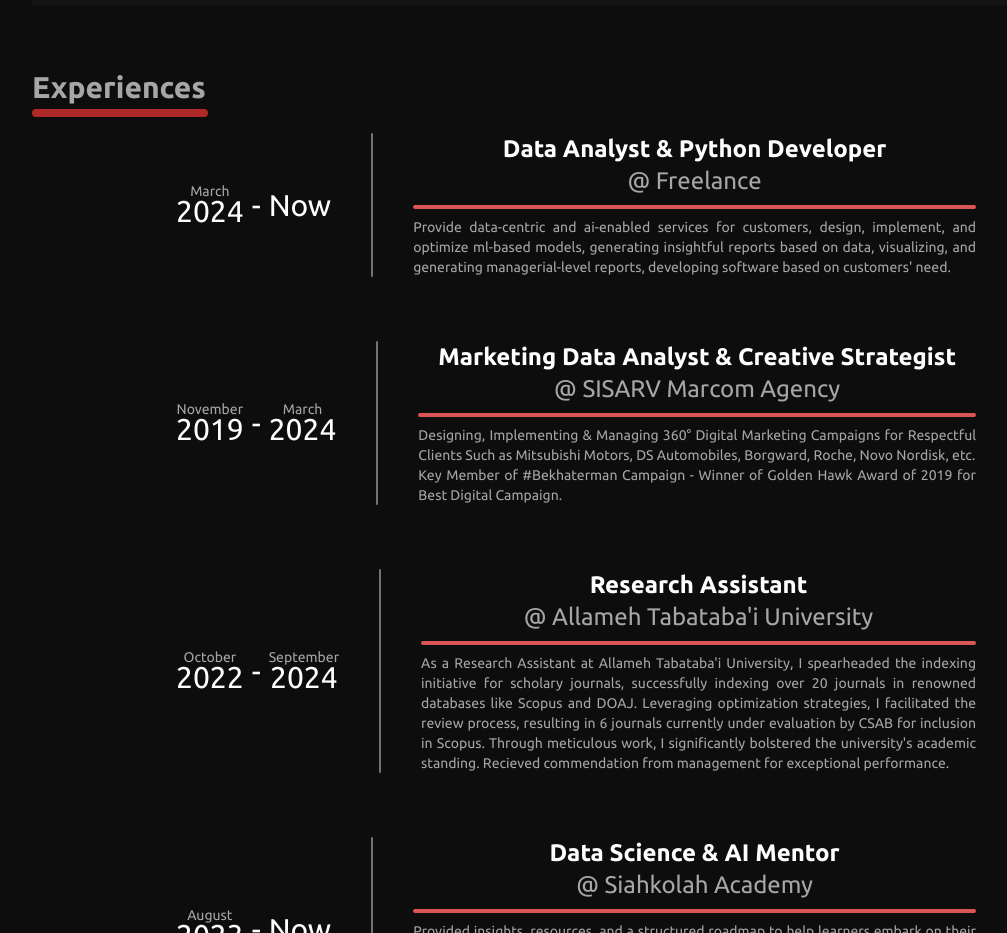
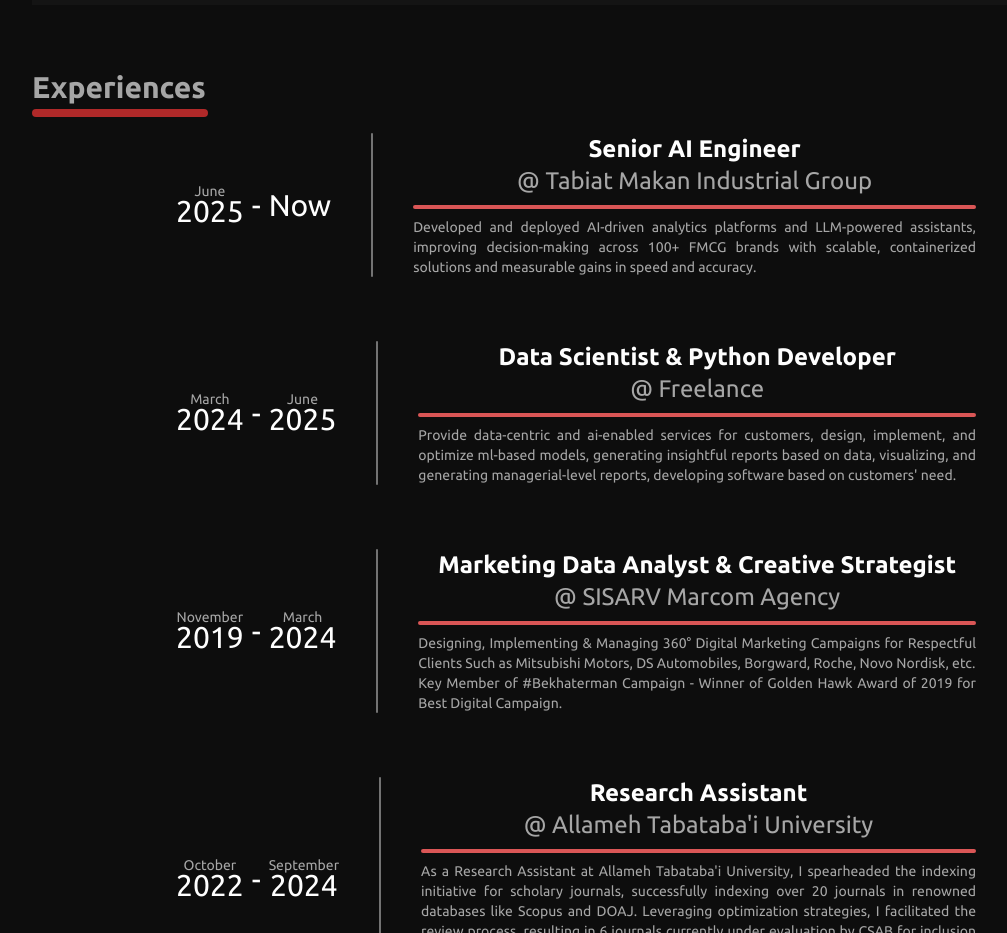
Before and after one commit to SimplyRamin/simplyramin.github.io, a website: page index.html in a window 1280 px wide. Shown: the part 1222-2155 px from the top of the page, without its empty margins (64-1071 px from the left). Drawn offline with Linux system fonts and the light colour scheme.

Commit message:
adding more projects and informations to the website

```diff
--- a/index.html
+++ b/index.html
@@ -673,15 +673,37 @@
                     <div class="experience flex space-x-2 sm:space-x-10">
                         <div class="date-container text-bright text-xl sm:text-3xl flex-col sm:flex-row sm:space-x-2 flex items-center justify-center">
                             <div class="from flex flex-col items-center">
-                                <div class="text-light-low text-sm">March</div>
-                                <div class="-mt-2">2024</div>
+                                <div class="text-light-low text-sm">June</div>
+                                <div class="-mt-2">2025</div>
                             </div>
                             <div>-</div>
                             <div class="to">Now</div>
                         </div>
                         <div class="rounded-full min-w-[0.125rem] bg-light-high"></div>
                         <div class="experience-info-container">
-                            <div class="experience-title text-bright text-center text-2xl font-bold">Data Analyst & Python Developer</div>
+                            <div class="experience-title text-bright text-center text-2xl font-bold">Senior AI Engineer</div>
+                            <div class="experience-affiliation text-center mb-2 text-2xl">@ Tabiat Makan Industrial Group</div>
+                            <div class="divider w-auto h-1 bg-red-low rounded-full mb-2"></div>
+                            <div class="experience-description text-justify text-sm">
+                                <p>Developed and deployed AI-driven analytics platforms and LLM-powered assistants, improving decision-making across 100+ FMCG brands with scalable, containerized solutions and measurable gains in speed and accuracy. </p>
+                            </div>
+                        </div>
+                    </div>
+                    <div class="experience flex space-x-2 sm:space-x-10">
+                        <div class="date-container text-bright text-xl sm:text-3xl flex-col sm:flex-row sm:space-x-2 flex items-center justify-center">
+                            <div class="from flex flex-col items-center">
+                                <div class="text-light-low text-sm">March</div>
+                                <div class="-mt-2">2024</div>
+                            </div>
+                            <div>-</div>
+                            <div class="to flex flex-col items-center">
+                                <div class="text-light-low text-sm">June</div>
+                                <div class="-mt-2">2025</div>
+                            </div>
+                        </div>
+                        <div class="rounded-full min-w-[0.125rem] bg-light-high"></div>
+                        <div class="experience-info-container">
+                            <div class="experience-title text-bright text-center text-2xl font-bold">Data Scientist & Python Developer</div>
                             <div class="experience-affiliation text-center mb-2 text-2xl">@ Freelance</div>
                             <div class="divider w-auto h-1 bg-red-low rounded-full mb-2"></div>
                             <div class="experience-description text-justify text-sm">
```
